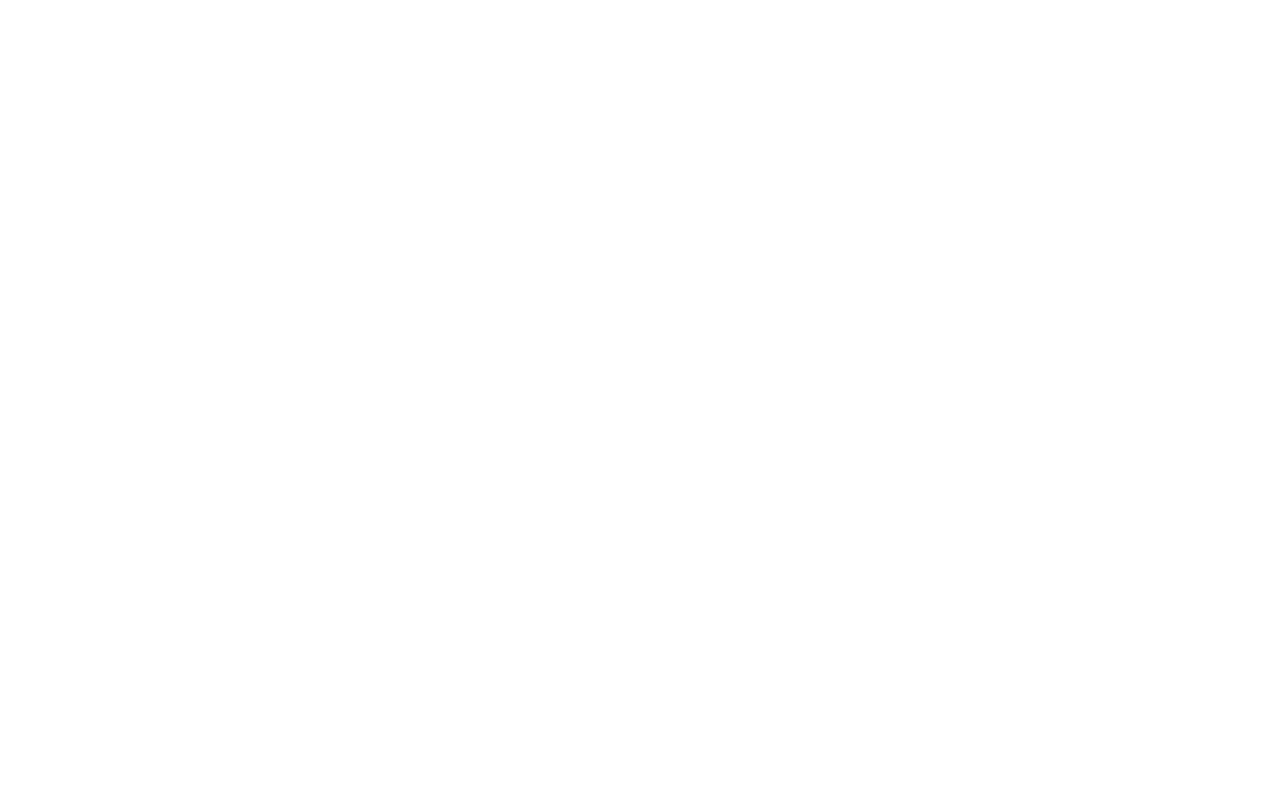
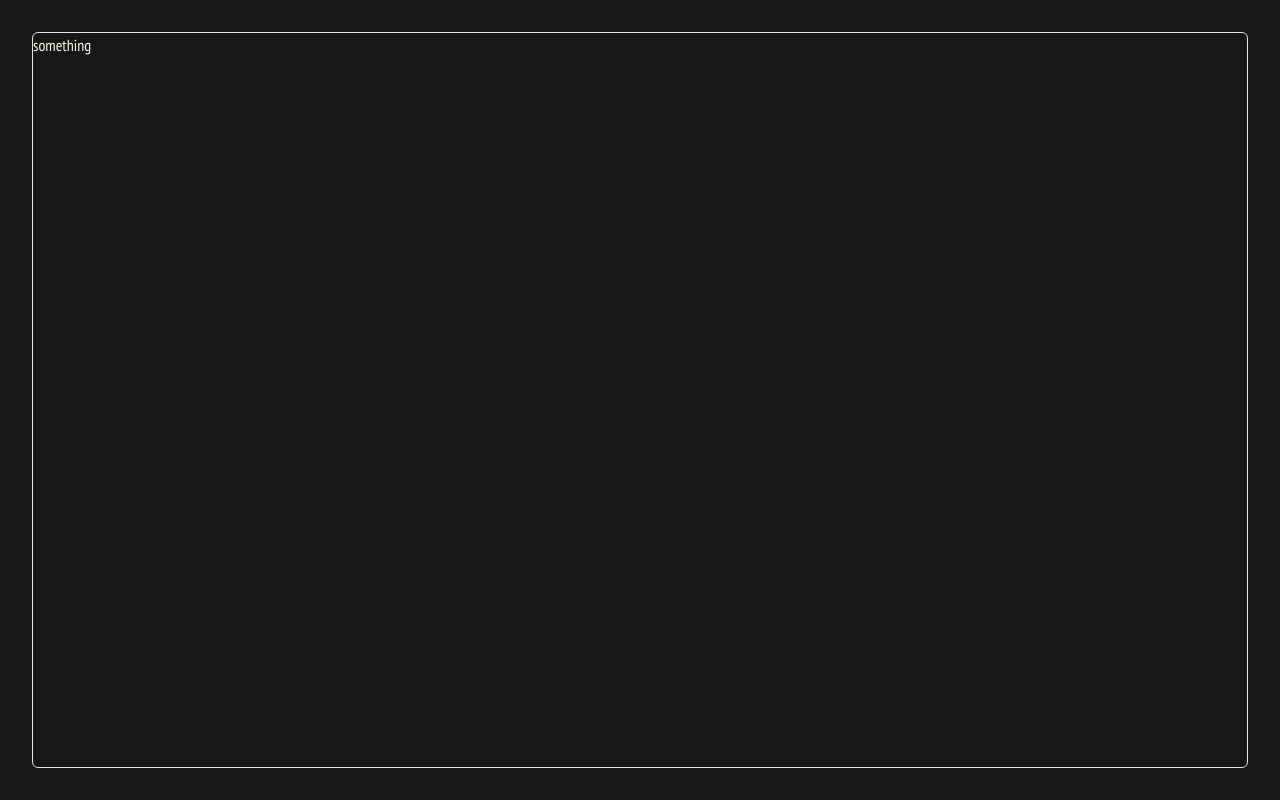
Before and after one commit to wllchrst/skill-connect-compfest, a Next.js app in the folder front-end/: page /pages/login in a window 1280 px wide. Built offline with nearby package versions, Linux system fonts and the light colour scheme.

Commit message:
feat: tambahin layout

```diff
--- a/front-end/app/config/theme-configuration.tsx
+++ b/front-end/app/config/theme-configuration.tsx
@@ -1,15 +1,15 @@
 import { ITheme } from "../interfaces/theme-context.interface";
 
 const darkTheme: ITheme = {
-    backgroundColor: "#794A3A",
+    backgroundColor: "bg-dark-background",
     primary: "blue",
-    textColor: "white"
+    textColor: "text-dark-text"
 }
 
 const lightTheme: ITheme = {
-    backgroundColor: "F6DCAC",
+    backgroundColor: "bg-light-background",
     primary: "blue",
-    textColor: "black"
+    textColor: "text-light-text"
 }
 
 export { darkTheme, lightTheme }
--- /dev/null
+++ b/front-end/app/layout/full-screen-center-layout.tsx
@@ -0,0 +1,13 @@
+import { useThemeContext } from "../context/theme-context";
+import { IChildren } from "../interfaces/children-interface";
+
+export default function FullScreenCenterLayout ({children} : IChildren) {
+    const themeContext = useThemeContext();
+    console.log(themeContext.theme.backgroundColor)
+
+    return <div className={`w-screen h-screen flex justify-center items-center p-8`}>
+        <div className="border w-full h-full rounded-md">
+            {children}
+        </div>
+    </div>
+}
--- a/front-end/app/layout/main-layout.tsx
+++ b/front-end/app/layout/main-layout.tsx
@@ -3,8 +3,9 @@
 
 export default function MainLayout({ children }: IChildren) {
     const themeContext = useThemeContext();
+    console.log(themeContext.theme)
 
-    return <div className={`bg-[${themeContext.theme.backgroundColor}]`}>
+    return <div className={`${themeContext.theme.backgroundColor} ${themeContext.theme.textColor}`}>
         {children}
     </div>
 }
--- a/front-end/app/pages/login/page.tsx
+++ b/front-end/app/pages/login/page.tsx
@@ -1,8 +1,11 @@
 'use client';
+
+import FullScreenCenterLayout from "../../layout/full-screen-center-layout";
+
 export default function LoginPage() {
-    return <div className="w-screen h-screen flex justify-center items-center">
-    </div>
-
-
-
+    return <FullScreenCenterLayout>
+        <div>
+            something
+        </div>
+    </FullScreenCenterLayout>
 }
--- a/front-end/tailwind.config.ts
+++ b/front-end/tailwind.config.ts
@@ -13,6 +13,14 @@
         "gradient-conic":
           "conic-gradient(from 180deg at 50% 50%, var(--tw-gradient-stops))",
       },
+      colors: {
+        // light theme
+        "light-background": "#fff9ed",
+        "light-text": "#171717",
+        // dark theme
+        "dark-background": "#171717",
+        "dark-text": "#fff9ed"
+      }
     },
   },
   plugins: [],
```
